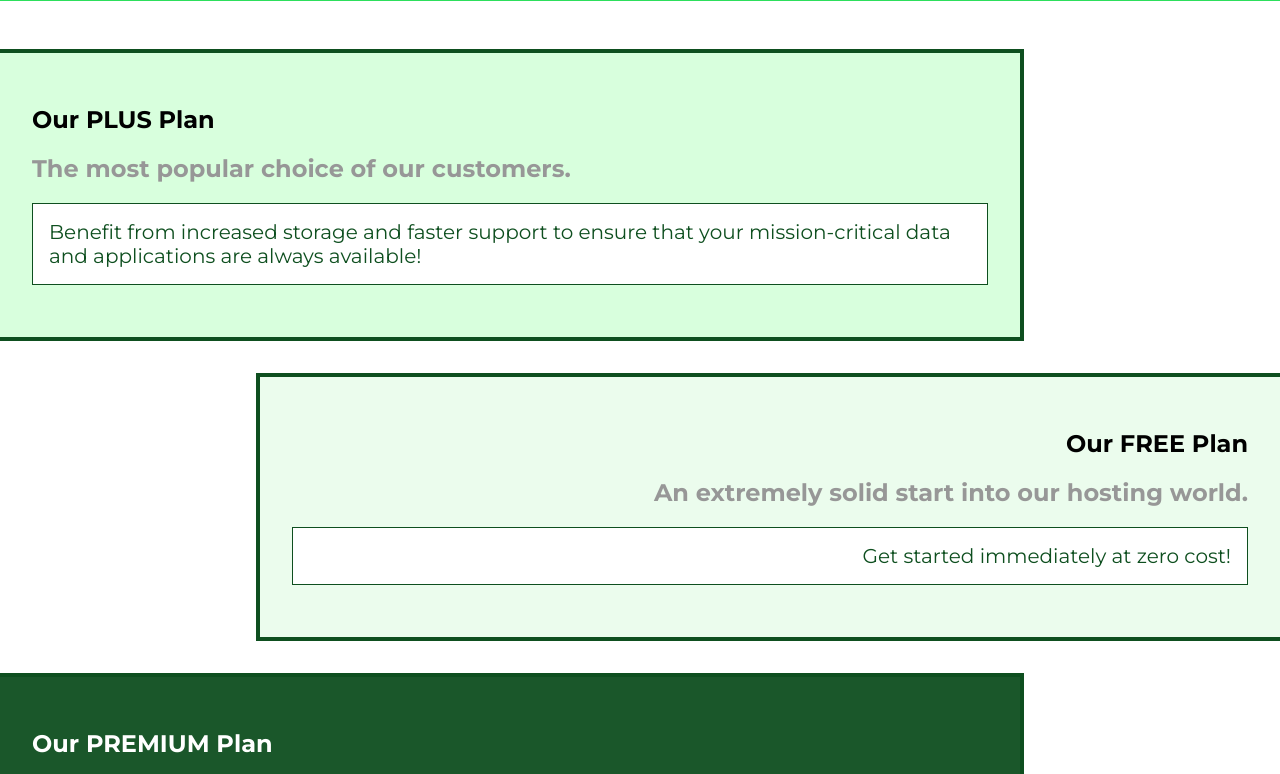
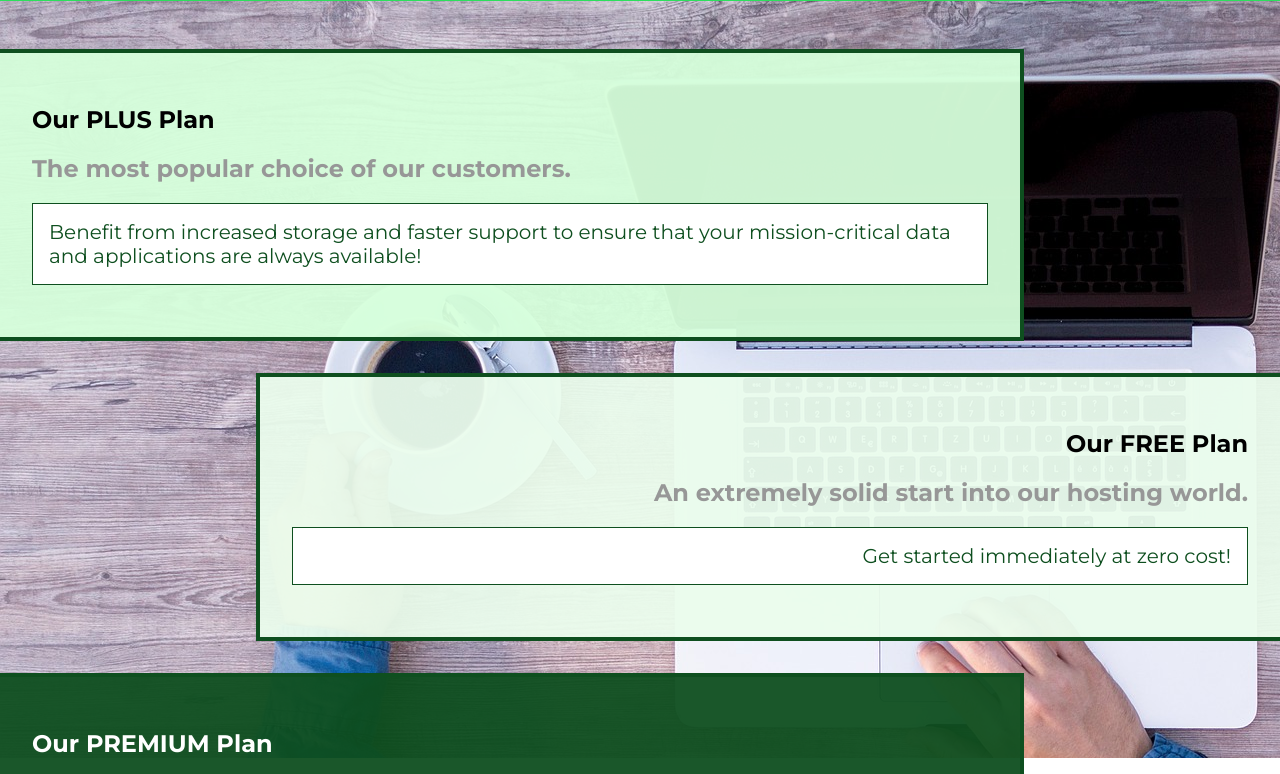
Before and after one commit to oaizab/uhost, a plain HTML site: page packages/index.html in a window 1280 px wide. Shown: the part 42-816 px from the top of the page. Drawn offline with Linux system fonts and the light colour scheme.

Commit message:
feat: add background to our packages page

```diff
--- a/packages/index.html
+++ b/packages/index.html
@@ -12,6 +12,7 @@
 </head>
 
 <body>
+    <div class="background"></div>
     <header class="main-header">
         <div>
             <a href="../index.html" class="main-header__brand">
--- a/packages/packages.css
+++ b/packages/packages.css
@@ -1,5 +1,13 @@
 main {
 	padding-top: 32px;
+}
+
+.background {
+	background: url("../images/plans-background.jpg");
+	width: 100%;
+	height: 100%;
+	position: fixed;
+	z-index: -1;
 }
 
 .package {
```
Also changed, not shown: images/plans-background.jpg (added).
